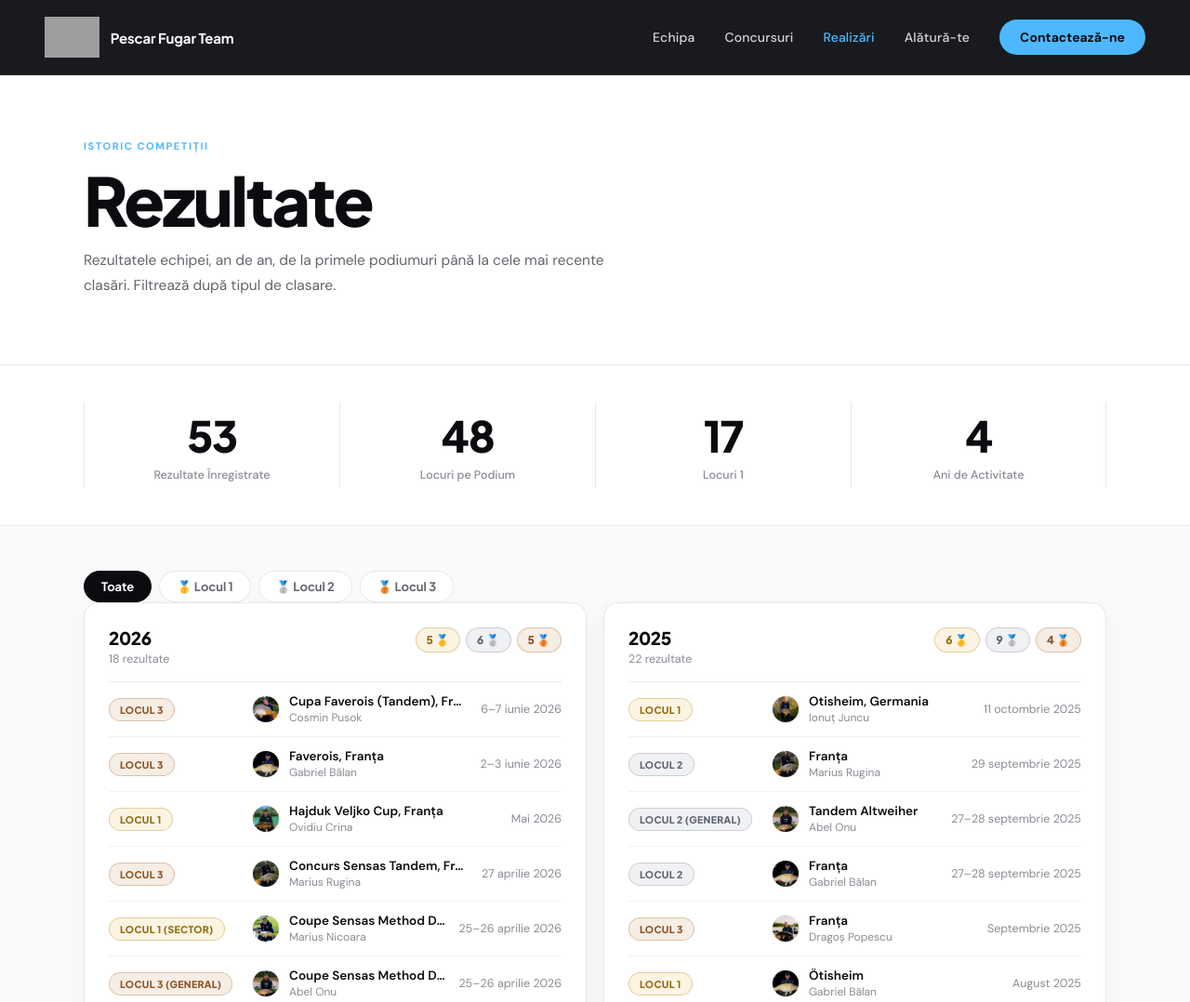
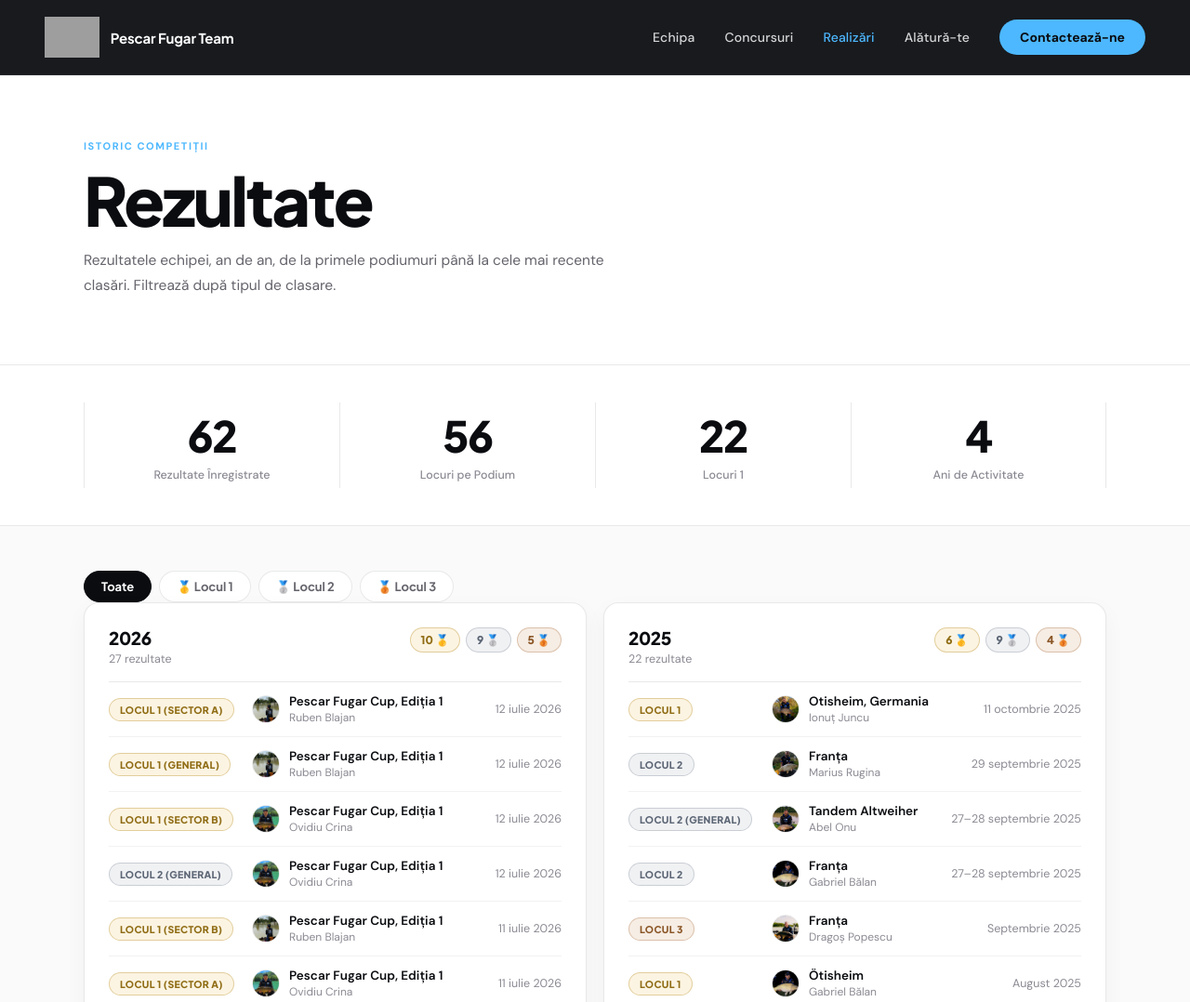
Before and after one commit to LeBandidos/PF-TestSite, a plain HTML site: page realizari.html in a window 1280 px wide. Shown: the top 1078 px of the page at 93% size. Drawn offline with Linux system fonts and the light colour scheme; grey boxes are pictures that could not be loaded.

Commit message:
Add Pescar Fugar Cup ed. 1 results for Ruben, Ovidiu Crina, and Gabriel
Co-Authored-By: Claude Sonnet 5 <noreply@anthropic.com>

```diff
--- a/realizari.html
+++ b/realizari.html
@@ -433,6 +433,15 @@
      place: 1 = gold, 2 = silver, 3 = bronze, 0 = other/participare.
      Add new results here — one line per result — to update stats, groups & leaderboard automatically. */
   const RESULTS = [
+    { y: 2026, d: '11 iulie 2026', dk: 20260711, c: 'Pescar Fugar Cup, Ediția 1', m: 'Ruben Blajan', member: 'ruben-blajan', p: 1, label: 'Locul 1 (sector B)' },
+    { y: 2026, d: '12 iulie 2026', dk: 20260712, c: 'Pescar Fugar Cup, Ediția 1', m: 'Ruben Blajan', member: 'ruben-blajan', p: 1, label: 'Locul 1 (sector A)' },
+    { y: 2026, d: '12 iulie 2026', dk: 20260712, c: 'Pescar Fugar Cup, Ediția 1', m: 'Ruben Blajan', member: 'ruben-blajan', p: 1, label: 'Locul 1 (general)' },
+    { y: 2026, d: '11 iulie 2026', dk: 20260711, c: 'Pescar Fugar Cup, Ediția 1', m: 'Ovidiu Crina', member: 'ovidiu-crina', p: 1, label: 'Locul 1 (sector A)' },
+    { y: 2026, d: '12 iulie 2026', dk: 20260712, c: 'Pescar Fugar Cup, Ediția 1', m: 'Ovidiu Crina', member: 'ovidiu-crina', p: 1, label: 'Locul 1 (sector B)' },
+    { y: 2026, d: '12 iulie 2026', dk: 20260712, c: 'Pescar Fugar Cup, Ediția 1', m: 'Ovidiu Crina', member: 'ovidiu-crina', p: 2, label: 'Locul 2 (general)' },
+    { y: 2026, d: '11–12 iulie 2026', dk: 20260711, c: 'Pescar Fugar Cup, Ediția 1 (+ Captura Competiției)', m: 'Gabriel Bălan', member: 'gabriel-balan', p: 0, label: 'Locul 4' },
+    { y: 2026, d: '6–7 iunie 2026', dk: 20260606, c: 'Cupa Faverois (Tandem), Franța', m: 'Ruben Blajan', member: 'ruben-blajan', p: 2, label: 'Locul 2 (tandem)' },
+    { y: 2026, d: '6–7 iunie 2026', dk: 20260606, c: 'Cupa Faverois (Tandem), Franța', m: 'Ovidiu Crina', member: 'ovidiu-crina', p: 2, label: 'Locul 2 (tandem)' },
     { y: 2026, d: '2–3 iunie 2026', dk: 20260602, c: 'Faverois, Franța', m: 'Gabriel Bălan', member: 'gabriel-balan', p: 3, label: 'Locul 3' },
     { y: 2026, d: '6–7 iunie 2026', dk: 20260606, c: 'Cupa Faverois (Tandem), Franța', m: 'Cosmin Pusok', member: 'cosmin-pusok', p: 3, label: 'Locul 3' },
     { y: 2026, d: 'Mai 2026', dk: 20260500, c: 'Hajduk Veljko Cup, Franța', m: 'Ovidiu Crina', member: 'ovidiu-crina', p: 1, label: 'Locul 1' },
```
Also changed, not shown: index.html (+9 -0 lines).
